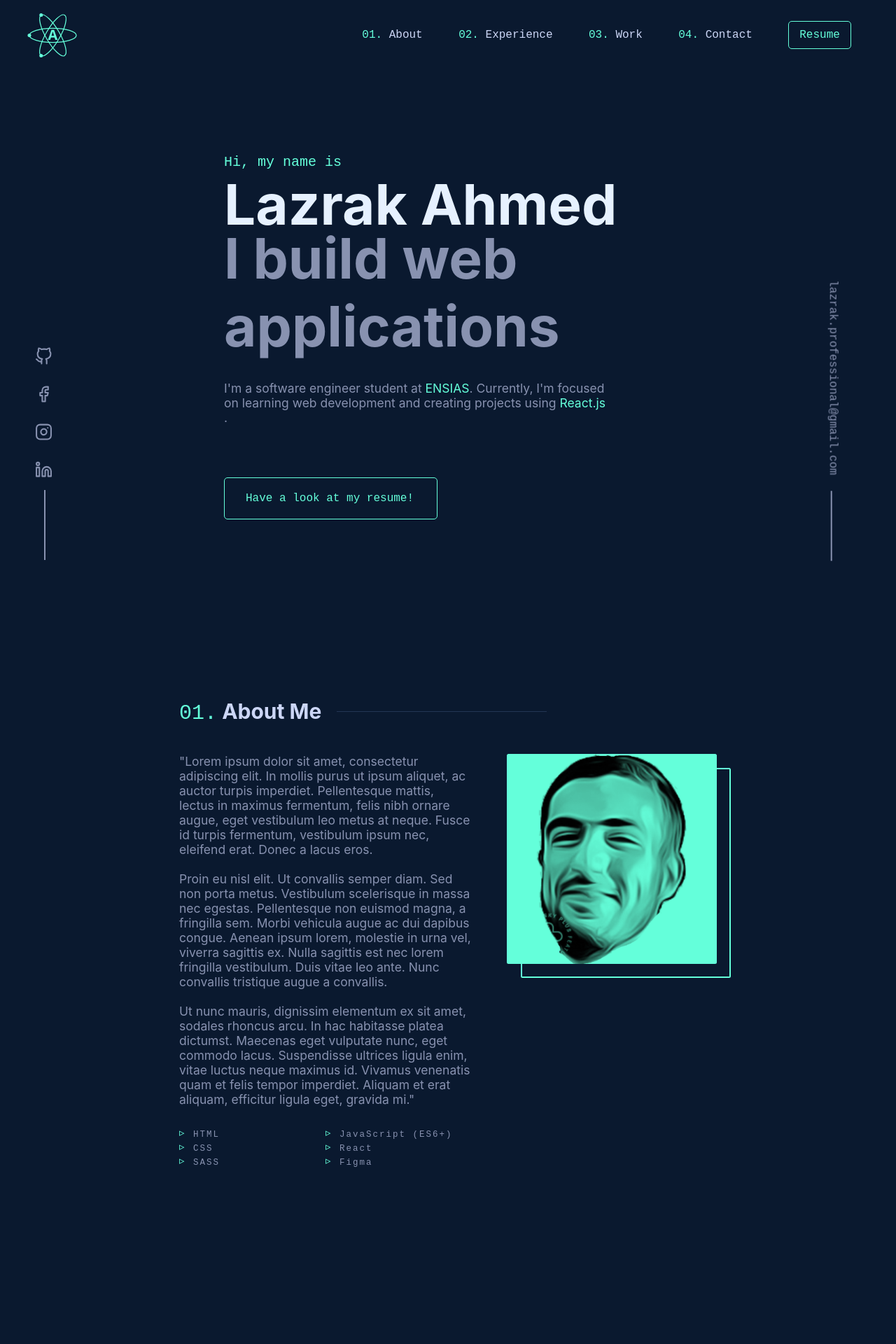
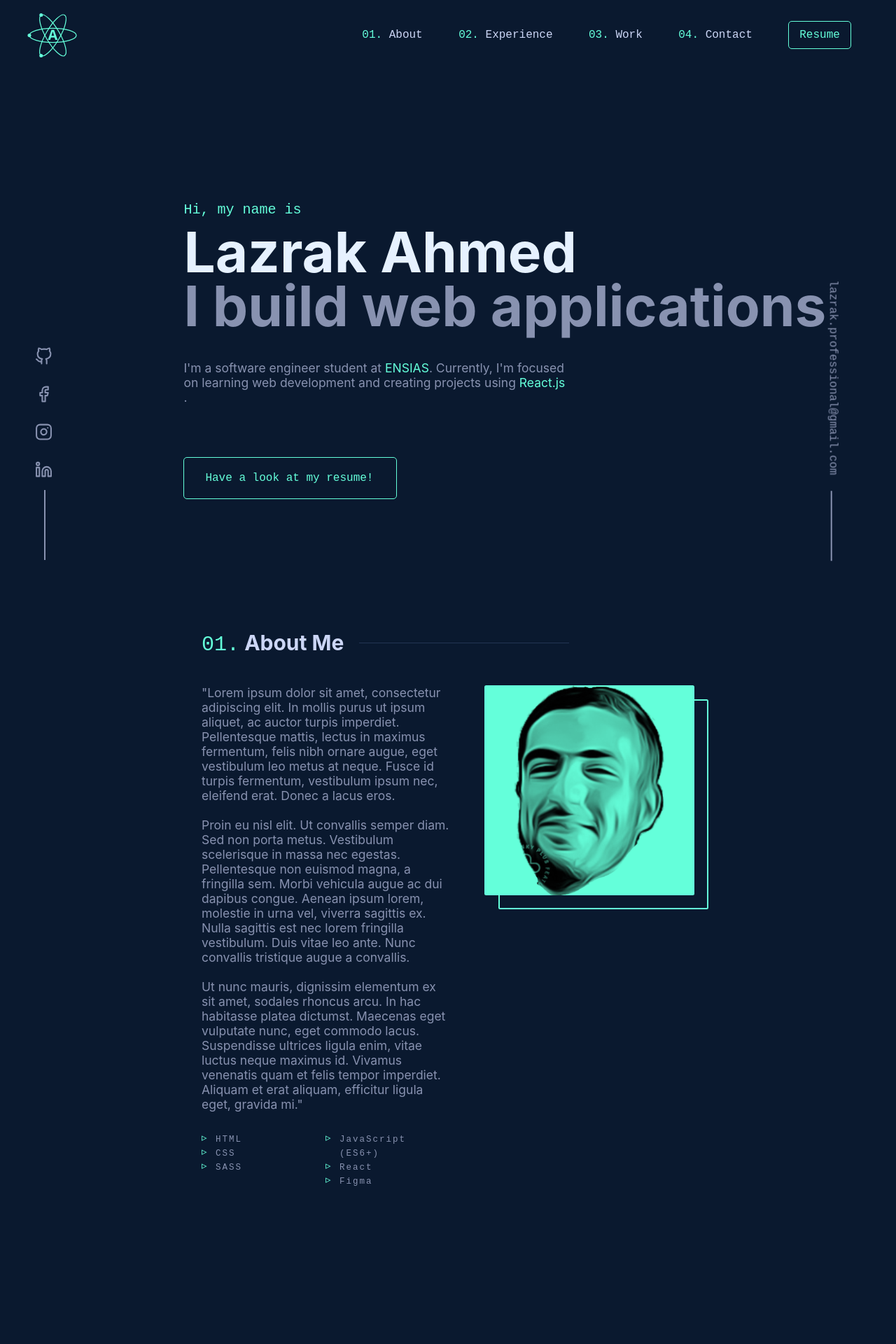
Before and after one commit to laze03/portfolio, a React (Create React App) app: page / in a window 1280 px wide. Shown: the top 1920 px of the page at 70% size. Built offline with nearby package versions, Linux system fonts and the light colour scheme; a web font is replaced by a local one.

Commit message:
redefining the width of the firsts sections

```diff
--- a/src/css/main.css
+++ b/src/css/main.css
@@ -234,8 +234,8 @@ header {
   display: flex;
   flex-direction: column;
   justify-content: center;
-  width: 50vw;
-  margin: 15vh auto;
+  margin: 0 0 0 20vw;
+  height: 100vh;
   max-width: 100vw;
 }
 header .h1color {
@@ -252,8 +252,8 @@ header a {
 }
 
 .about {
-  margin: 20vw auto;
-  width: 60vw;
+  margin: 0 auto 20vw;
+  width: 55vw;
   max-width: 100vw;
 }
 .about .title {
--- a/src/scss/components/about.scss
+++ b/src/scss/components/about.scss
@@ -1,6 +1,6 @@
 .about {
-  margin: 20vw auto;
-  width: 60vw;
+  margin: 0 auto 20vw;
+  width: 55vw;
   max-width: 100vw;
 
   .title {
--- a/src/scss/components/header.scss
+++ b/src/scss/components/header.scss
@@ -2,8 +2,8 @@ header {
   display: flex;
   flex-direction: column;
   justify-content: center;
-  width: 50vw;
-  margin: 15vh auto;
+  margin: 0 0 0 20vw;
+  height: 100vh;
   max-width: 100vw;
 
   .h1color {
```
Also changed, not shown: 11 other files (tests, documents, lock files or other folders).
